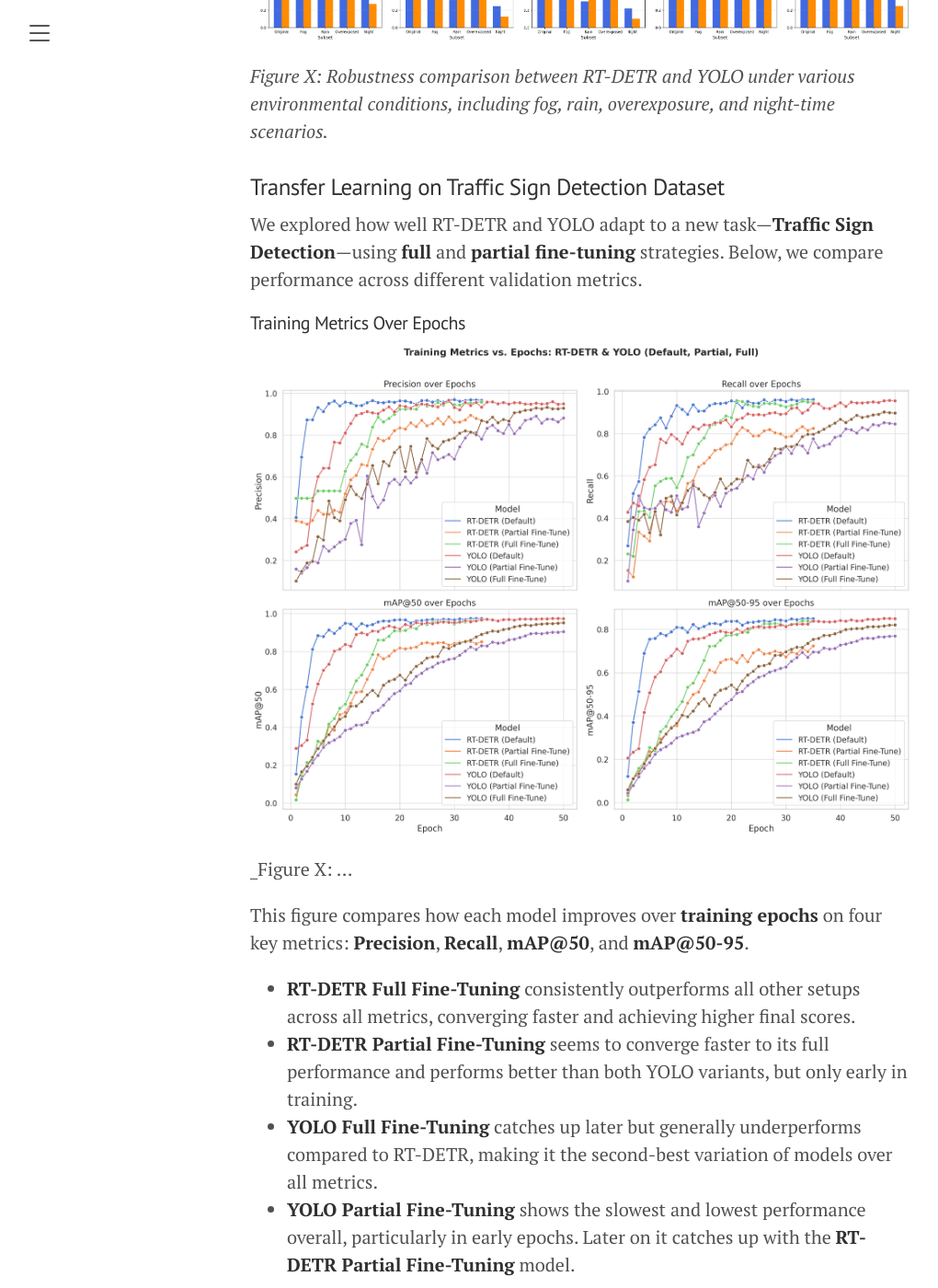
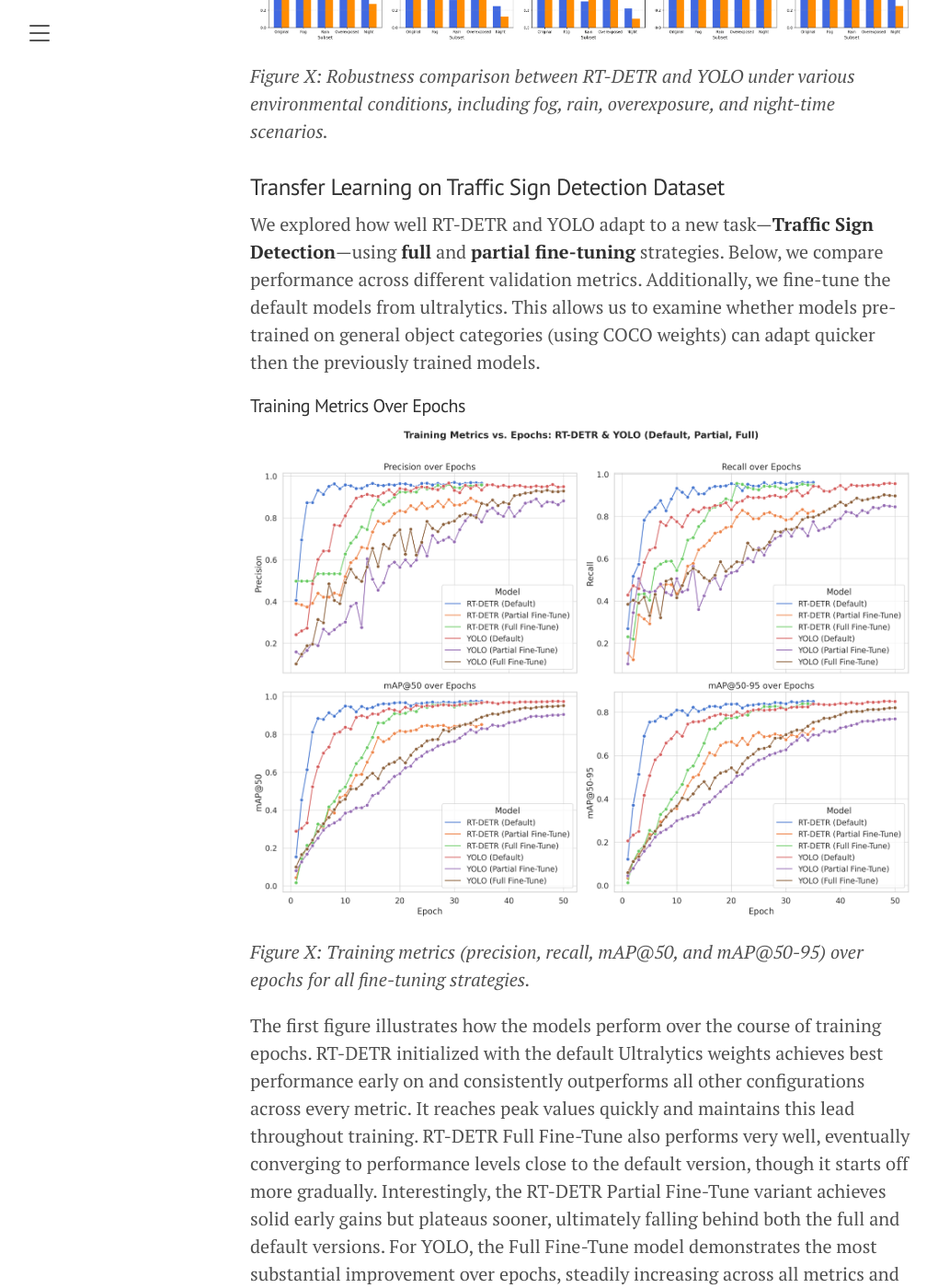
Before and after one commit to RedHoven/pedestrian-detection, a Jekyll site: the page built from lanyon/_posts/2025-03-06-blog.md, in a window 1280 px wide and 1400 px high, scrolled down 12061 px. Shown: the whole window at 92% size, without its empty margins (8-1028 px from the left). Built offline with Jekyll 4.4.1, drawn with Linux system fonts in a browser that asks for light colours; formulas are drawn with MathJax 3; some of the changed text lies outside the part shown.

Commit message:
added transfer learning

```diff
--- a/lanyon/_posts/2025-03-06-blog.md
+++ b/lanyon/_posts/2025-03-06-blog.md
@@ -336,27 +336,18 @@ _Figure X: Robustness comparison between RT-DETR and YOLO under various environm
 
 ### Transfer Learning on Traffic Sign Detection Dataset
 
-We explored how well RT-DETR and YOLO adapt to a new task—**Traffic Sign Detection**—using **full** and **partial fine-tuning** strategies. Below, we compare performance across different validation metrics.
+We explored how well RT-DETR and YOLO adapt to a new task—**Traffic Sign Detection**—using **full** and **partial fine-tuning** strategies. Below, we compare performance across different validation metrics. Additionally, we fine-tune the default models from ultralytics. This allows us to examine whether models pre-trained on general object categories (using COCO weights) can adapt quicker then the previously trained models.
 
 #### Training Metrics Over Epochs
 
 ![Robustness Comparison]({{ '/public/images/tl_training_epochs.png' | relative_url }})
-_Figure X: ...
+_Figure X: Training metrics (precision, recall, mAP@50, and mAP@50-95) over epochs for all fine-tuning strategies._
 
-This figure compares how each model improves over **training epochs** on four key metrics: **Precision**, **Recall**, **mAP@50**, and **mAP@50-95**.
-
-- **RT-DETR Full Fine-Tuning** consistently outperforms all other setups across all metrics, converging faster and achieving higher final scores.
-- **RT-DETR Partial Fine-Tuning** seems to converge faster to its full performance and performs better than both YOLO variants, but only early in training.
-- **YOLO Full Fine-Tuning** catches up later but generally underperforms compared to RT-DETR, making it the second-best variation of models over all metrics.
-- **YOLO Partial Fine-Tuning** shows the slowest and lowest performance overall, particularly in early epochs. Later on it catches up with the **RT-DETR Partial Fine-Tuning** model.
+The first figure illustrates how the models perform over the course of training epochs. RT-DETR initialized with the default Ultralytics weights achieves best performance early on and consistently outperforms all other configurations across every metric. It reaches peak values quickly and maintains this lead throughout training. RT-DETR Full Fine-Tune also performs very well, eventually converging to performance levels close to the default version, though it starts off more gradually. Interestingly, the RT-DETR Partial Fine-Tune variant achieves solid early gains but plateaus sooner, ultimately falling behind both the full and default versions. For YOLO, the Full Fine-Tune model demonstrates the most substantial improvement over epochs, steadily increasing across all metrics and surpassing both the Default and Partial Fine-Tune versions. YOLO Full and YOLO Partial Fine-Tune exhibit similar growth patterns early on, with YOLO Full Fine-Tune slightly outperforming YOLO Partial Fine-Tune across all metrics.
 
 #### Training Metrics Over Time
 
 ![Robustness Comparison]({{ '/public/images/tl_training_time.png' | relative_url }})
-_Figure X: ...
+_Figure X: Training metrics plotted over time (in seconds) to evaluate training efficiency._
 
-This figure shows the same metrics plotted against **training time (in seconds)** to highlight each model’s **training efficiency**.
-
-- **RT-DETR Full** still leads in performance and again converges the fastest.
-- **RT-DETR Partial** shows promising results at the beginning, but after around 3000 seconds it becomes the least performing algorithm.
-- **YOLO models** show comparable performance with respect to their training time. The partially fine-tuned version even slightly outperforming the other one during big ranges of time and across all of the metrics.
+The second figure displays the same metrics over training time in seconds, offering insights into the efficiency of each approach. RT-DETR Default continues to dominate, achieving high scores rapidly and outperforming all other configurations with minimal training time. RT-DETR Full Fine-Tune starts more slowly but climbs steadily and eventually reaches near-optimal performance. However, RT-DETR Partial Fine-Tune, despite an early surge, levels off and falls behind both full and default configurations as training continues. In the YOLO models, Default Fine-Tune shows the best long-term gains, gradually overtaking the other variants as time progresses. Meanwhile, YOLO Full and YOLO Partial Fine-Tune perform comparably, with YOLO Full slightly outperforming Partial Fine-Tune in the end for all metrics, possibly because of longer training time (for the same number of epochs).
```
